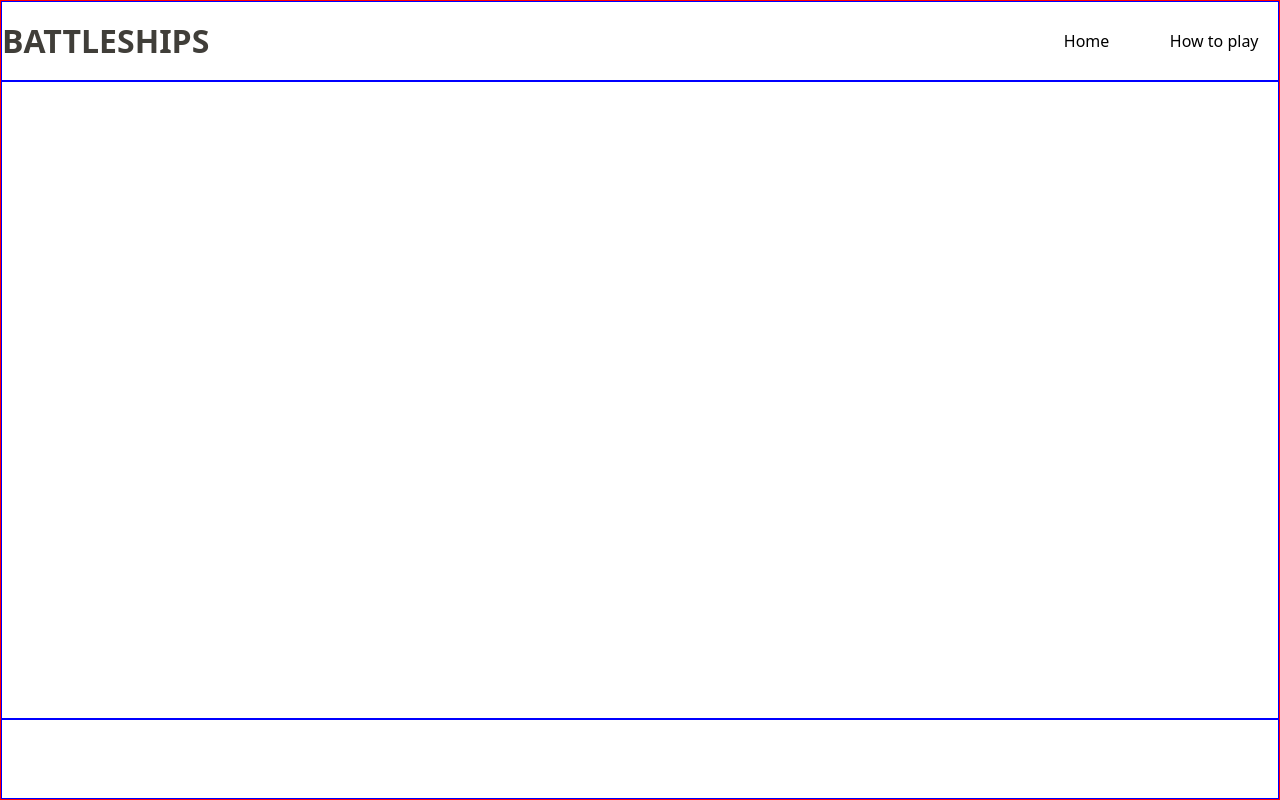
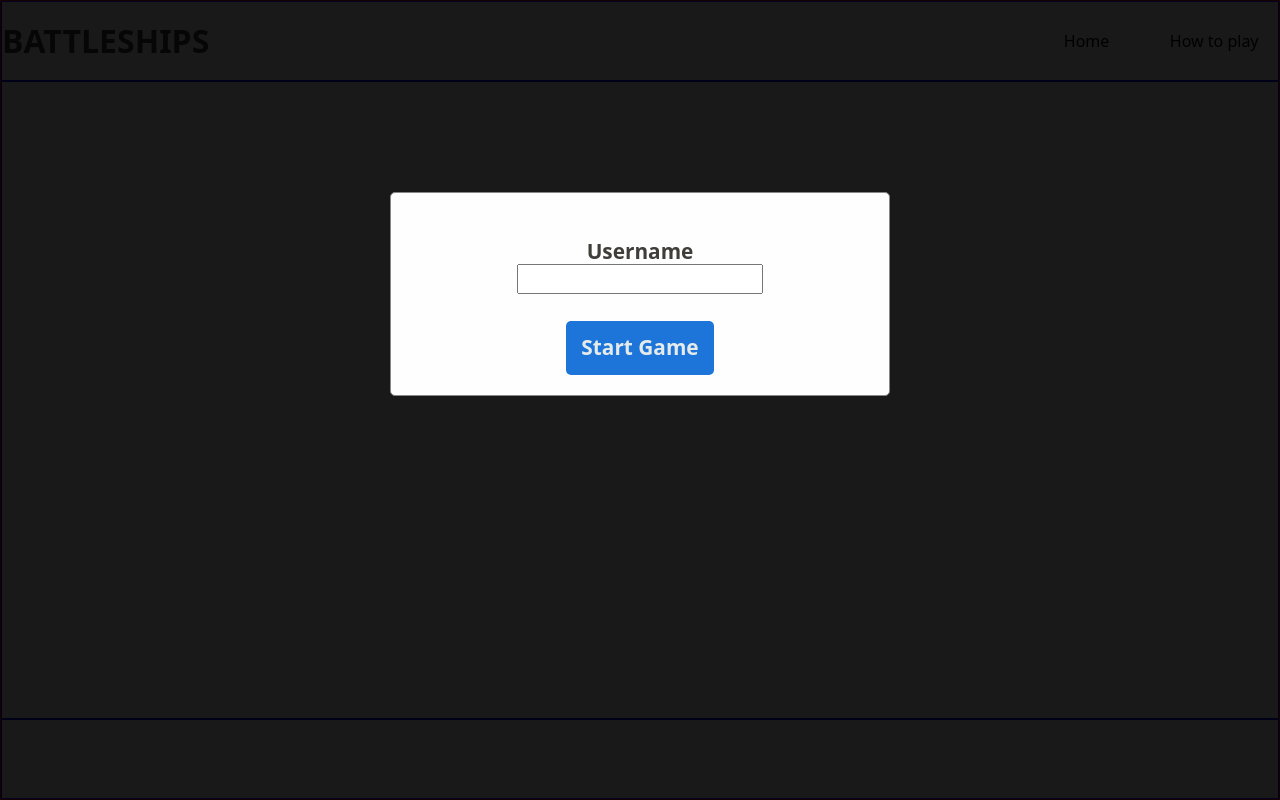
Before and after one commit to khs-kks/battleship, a website built with webpack: page docs/index.html in a window 1280 px wide. Built offline with nearby package versions, Linux system fonts and the light colour scheme.

Commit message:
Create username modal

```diff
--- a/docs/index.html
+++ b/docs/index.html
@@ -5,7 +5,7 @@
     <meta http-equiv="X-UA-Compatible" content="IE=edge" />
     <meta name="viewport" content="width=device-width, initial-scale=1.0" />
     <title>Battleships</title>
-    <link rel="shortcut icon" href="./images/space-1677241939850-8178.jpg">
+    <link rel="shortcut icon" href="./images/space-1677241939850-8178.jpg" />
     <link
       rel="stylesheet"
       href="https://necolas.github.io/normalize.css/8.0.1/normalize.css"
@@ -27,10 +27,20 @@
         <button class="home">Home</button>
         <button class="how-to">How to play</button>
       </header>
-      <main>
+      <main></main>
+      <footer></footer>
+    </div>
 
-      </main>
-      <footer></footer>
+    <div class="username-modal">
+      <div class="username-modal-content">
+        <form class="username-form" action="#">
+          <div class="username-input-wrapper">
+            <label for="name">Username</label>
+            <input type="text" name="name" id="name" spellcheck="false"/>
+          </div>
+          <button type="submit">Start Game</button>
+        </form>
+      </div>
     </div>
   </body>
 </html>
--- a/docs/style.css
+++ b/docs/style.css
@@ -1,6 +1,7 @@
 :root {
   --light: #e5ebeb;
   --dark: #403e39;
+  --button-backgroud: #1d75da;
   --border-radius: 5px;
   --spacing-xs: 5px;
   --spacing-sm: 10px;
@@ -68,7 +69,7 @@ a {
 
 .home:hover,
 .how-to:hover {
-    font-size: 1.2rem;
+  font-size: 1.2rem;
 }
 
 .home::before,
@@ -89,3 +90,77 @@ a::before {
 a:hover::before {
   width: 100%;
 }
+
+/* MODAL */
+
+.username-modal {
+  display: block;
+  position: fixed;
+  z-index: 1;
+  left: 0;
+  top: 0;
+  width: 100%;
+  height: 100%;
+  overflow: auto;
+  background-color: rgba(0, 0, 0, 0.9);
+}
+
+.username-modal-content {
+  background-color: #fefefe;
+  margin: 15% auto;
+  padding: 20px;
+  border: 1px solid #888;
+  border-radius: var(--border-radius);
+  width: 50%;
+  max-width: 500px;
+}
+
+.username-form {
+  display: grid;
+  grid-template-rows: 2fr 1fr;
+  /* gap: var(--spacing-lg); */
+}
+
+.username-form label {
+  display: block;
+  font-weight: bold;
+  color: var(--dark);
+}
+
+.username-form * {
+  justify-self: center;
+  align-self: center;
+  font-size: 1.3rem;
+  /* overflow: auto; */
+}
+
+.username-form input {
+  width: 80%;
+  transition: transform 0.2s ease-in-out;
+
+  /* padding: var(--spacing-sm); */
+
+}
+
+.username-form input:focus {
+  transform: scale(1.05);
+}
+
+.username-input-wrapper {
+  text-align: center;
+}
+
+form button {
+  padding: var(--spacing-md);
+  cursor: pointer;
+  border-radius: var(--border-radius);
+  font-weight: bold;
+  background-color: var(--button-backgroud);
+  border: none;
+  color: var(--light);
+  transition: transform 0.2s ease-in-out;
+}
+
+form button:hover {
+  transform: scale(1.1);
+}
```
